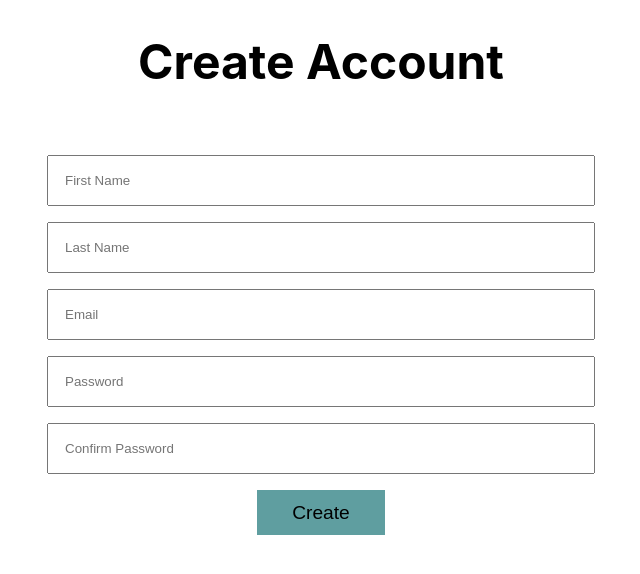
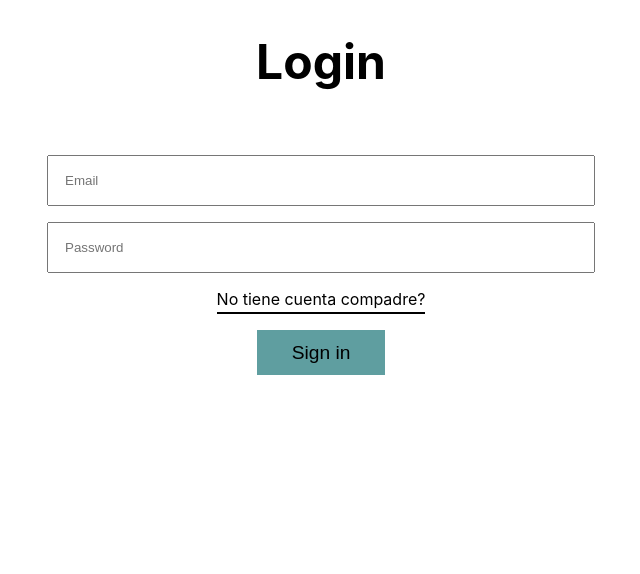
Before and after one commit to Veliz97N/front_token_flask, a React (Create React App) app: page / in a window 1280 px wide. Shown: the top 574 px of the page, without its empty margins (319-959 px from the left). Built offline with nearby package versions, Linux system fonts and the light colour scheme.

Commit message:
Se agrega Router

```diff
--- a/package.json
+++ b/package.json
@@ -8,7 +8,10 @@
     "@testing-library/user-event": "^12.8.3",
     "bootstrap": "^5.1.3",
     "react": "^17.0.2",
+    "react-browser-router": "^2.1.2",
     "react-dom": "^17.0.2",
+    "react-router": "^6.0.2",
+    "react-router-dom": "^6.0.2",
     "react-scripts": "4.0.3",
     "web-vitals": "^1.1.2"
   },
--- a/src/App.js
+++ b/src/App.js
@@ -1,4 +1,4 @@
-
+import { BrowserRouter, Route,Routes } from "react-router-dom"
 import Login from "./Login";
 import Signup from "./Signup";
 import Private from "./Private";
@@ -6,7 +6,15 @@ import Private from "./Private";
 function App() {
   return (
     <div className="App">
-      <Signup />
+       <BrowserRouter>
+        <Routes>
+
+          <Route exact path="/" element={<Login/>} />
+
+          <Route exact path="/Signup" element={<Signup/>} />
+          <Route exact path="/Private" element={<Private/>} />
+        </Routes>
+      </BrowserRouter>
     </div>
   );
 }
--- a/src/Login.js
+++ b/src/Login.js
@@ -1,4 +1,5 @@
 import React from 'react'
+import { BrowserRouter, Routes, Route, Link } from 'react-router-dom';
 
 const Login = () => {
     return (
@@ -9,7 +10,7 @@ const Login = () => {
             <div className="parametros_create_newUser">
                 <input className="input_create_newUser" type="text" placeholder="Email"/>
                 <input className="input_create_newUser" type="password" placeholder="Password"/>
-                <a className="link_crearCuenta">No tiene cuenta compadre?</a>
+                <Link to="/Signup" className="link_crearCuenta">No tiene cuenta compadre?</Link>
                 <button className="boton">Sign in</button>
             </div>
         </div>
--- a/src/index.css
+++ b/src/index.css
@@ -51,6 +51,8 @@ code {
   display:block;
   margin-bottom: 1rem;
   padding-bottom: 5px;
+  text-decoration: none;
+  color: black;
 }
 .link_crearCuenta::after{
   content : " ";
```
Also changed, not shown: 1 other file (tests, documents, lock files or other folders).
